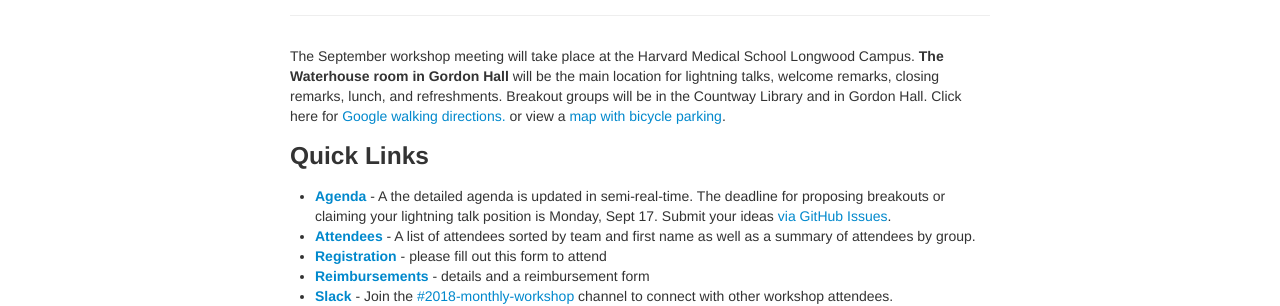
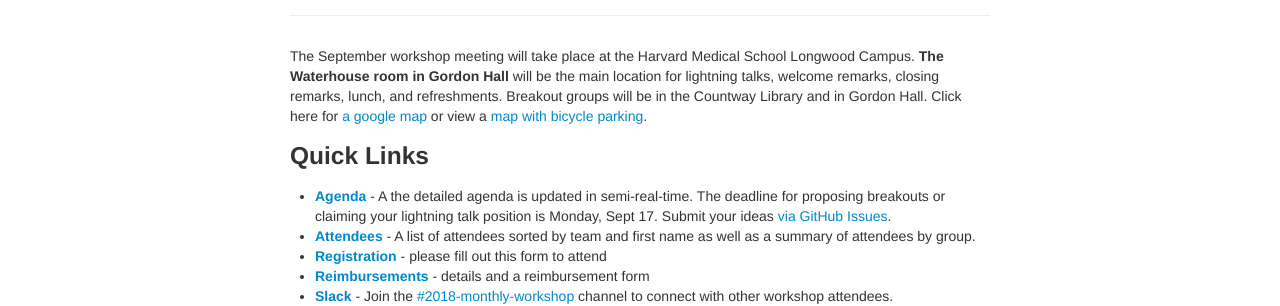
Before and after one commit to dcppc/2018-september-workshop, a Jekyll site: the page built from docs/index.md, in a window 1280 px wide. Shown: the part 146-452 px from the top of the page. Built offline with Jekyll 4.4.1, drawn with Linux system fonts in a browser that asks for light colours.

Commit message:
fix link to google maps

```diff
--- a/docs/index.md
+++ b/docs/index.md
@@ -4,7 +4,7 @@ title: September 2018 DCPPC Workshop
 tagline: September 20-21, Harvard Medical School, Boston MA
 ---
 
-The September workshop meeting will take place at the Harvard Medical School Longwood Campus. **The Waterhouse room in Gordon Hall** will be the main location for lightning talks, welcome remarks, closing remarks, lunch, and refreshments. Breakout groups will be in the Countway Library and in Gordon Hall. Click here for [Google walking directions.](https://preview.tinyurl.com/y9sqkxss) or view a [map with bicycle parking](https://github.com/dcppc/2018-september-workshop/issues/14).
+The September workshop meeting will take place at the Harvard Medical School Longwood Campus. **The Waterhouse room in Gordon Hall** will be the main location for lightning talks, welcome remarks, closing remarks, lunch, and refreshments. Breakout groups will be in the Countway Library and in Gordon Hall. Click here for [a google map](https://www.google.com/maps/place/Gordon+Hall,+25+Shattuck+St,+Boston,+MA+02115/@42.3356451,-71.106409,17z/data=!3m1!4b1!4m5!3m4!1s0x89e3798ebbab6f27:0xcfd5113ca9f2d0d!8m2!3d42.3356451!4d-71.104215) or view a [map with bicycle parking](https://github.com/dcppc/2018-september-workshop/issues/14).
 
 ### Quick Links
 
```
